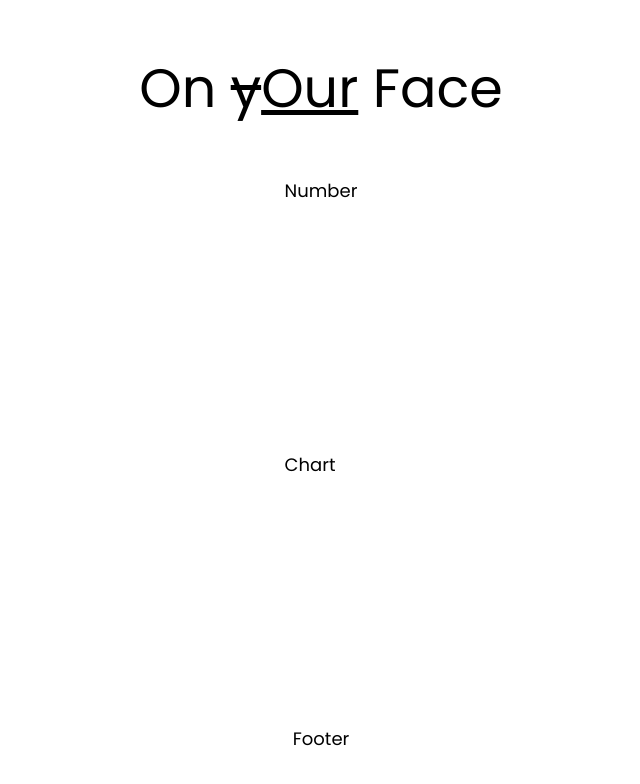
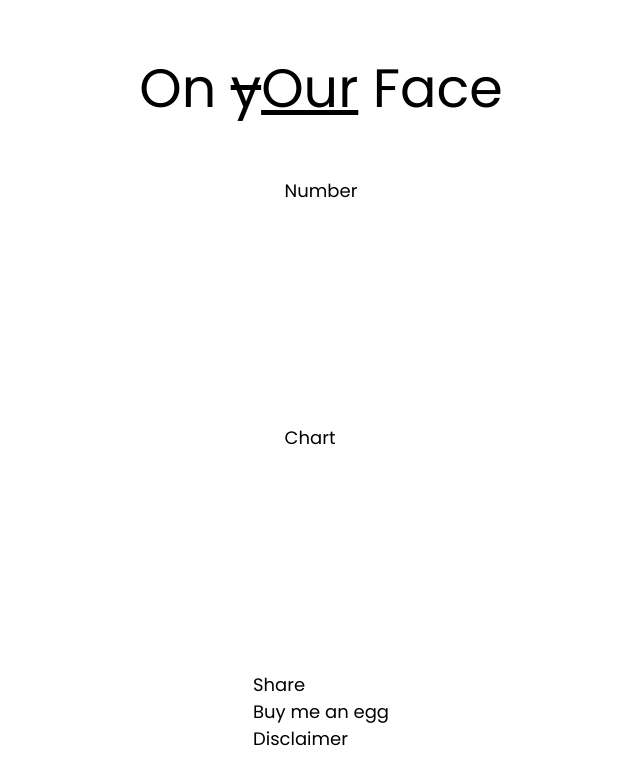
Before and after one commit to blackirishmec/eggs-frontend, a React (Vite) app: page / in a window 1280 px wide. Shown: the top 784 px of the page, without its empty margins (319-959 px from the left). Built offline with nearby package versions, Linux system fonts and the light colour scheme.

Commit message:
refactor: restructure footer layout for improved organization and clarity

```diff
--- a/src/App.tsx
+++ b/src/App.tsx
@@ -17,7 +17,13 @@ function App() {
 						<Row className="flex-1">Chart</Row>
 					</Col>
 				</Row>
-				<Row>Footer</Row>
+				<Row>
+					<Col className="flex-1">
+						<Row>Share</Row>
+						<Row>Buy me an egg</Row>
+						<Row>Disclaimer</Row>
+					</Col>
+				</Row>
 			</Col>
 		</Row>
 	);
```
